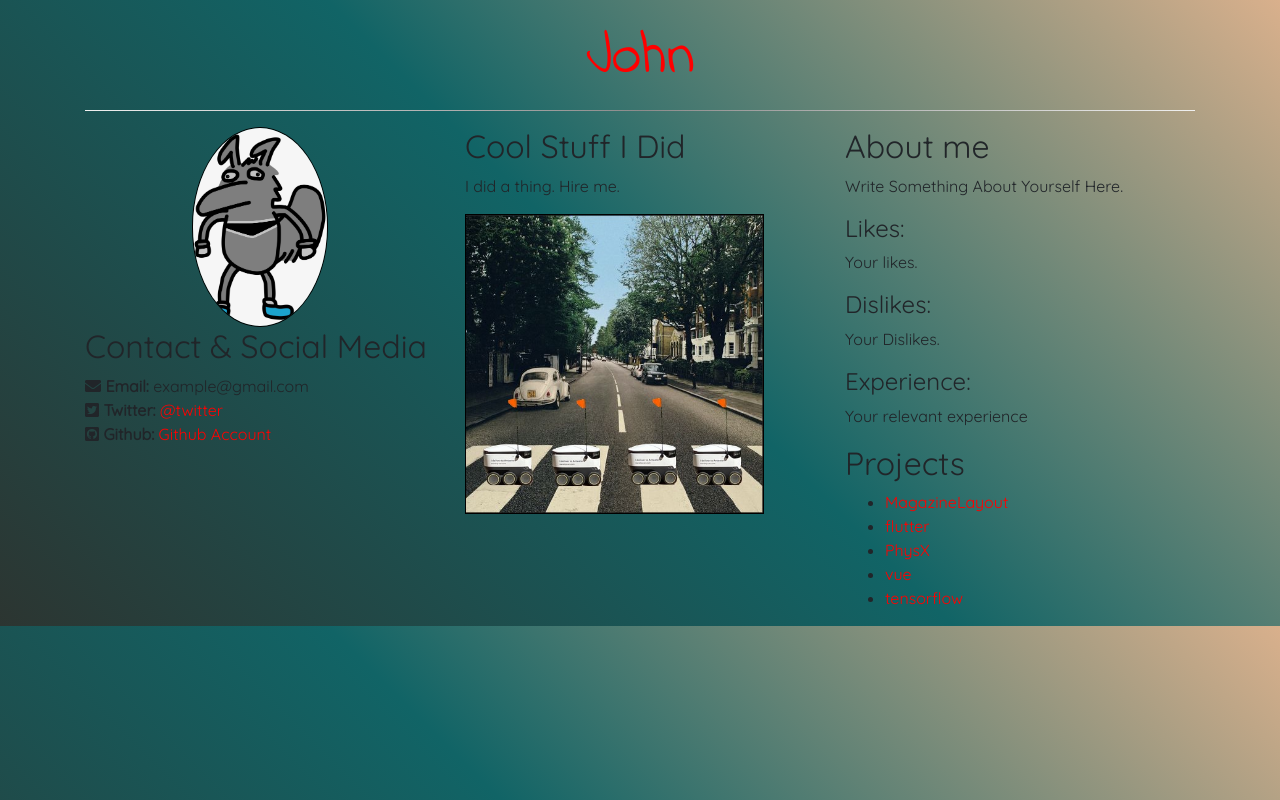
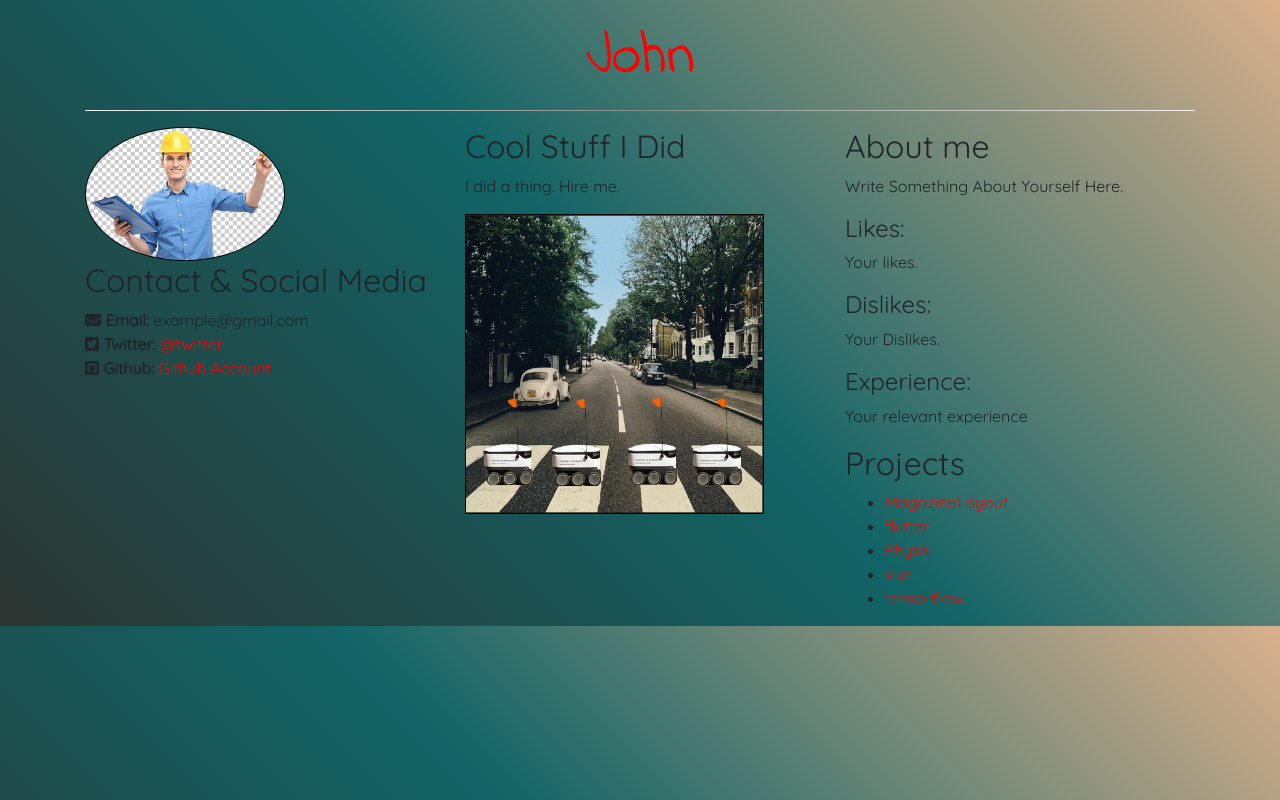
Before and after one commit to johnyu763/didactic-invention, a plain HTML site: page index.html in a window 1280 px wide. Drawn offline with nearby package versions, Linux system fonts and the light colour scheme.

Commit message:
Changed picture

```diff
--- a/css/style.css
+++ b/css/style.css
@@ -4,13 +4,10 @@ body {
 }
 
 .profile_image {
-	border: 1px solid black;
-	border-radius: 50%;
-	max-width: 200px;
-	max-height: 200px;
-	display: block;
-    margin-left: auto;
-    margin-right: auto;
+    max-width: 200px;
+    max-height: 200px;
+    border: 1px solid black;
+    border-radius: 50%;
 }
 .project_image {
 	border: 1px solid black;
--- a/index.html
+++ b/index.html
@@ -30,7 +30,7 @@
         <hr class="line">
         <div class="row">
             <div class="col-md-4">
-                <img class="profile_image" src="images/pfp.png" alt="Peter the Anteater">
+                <img class="profile_image" src="images/imagepfp.jpg" alt="Peter the Anteater">
                 <h2>Contact & Social Media</h2>
                 <p>
                     <i class="fas fa-envelope"></i>
```
